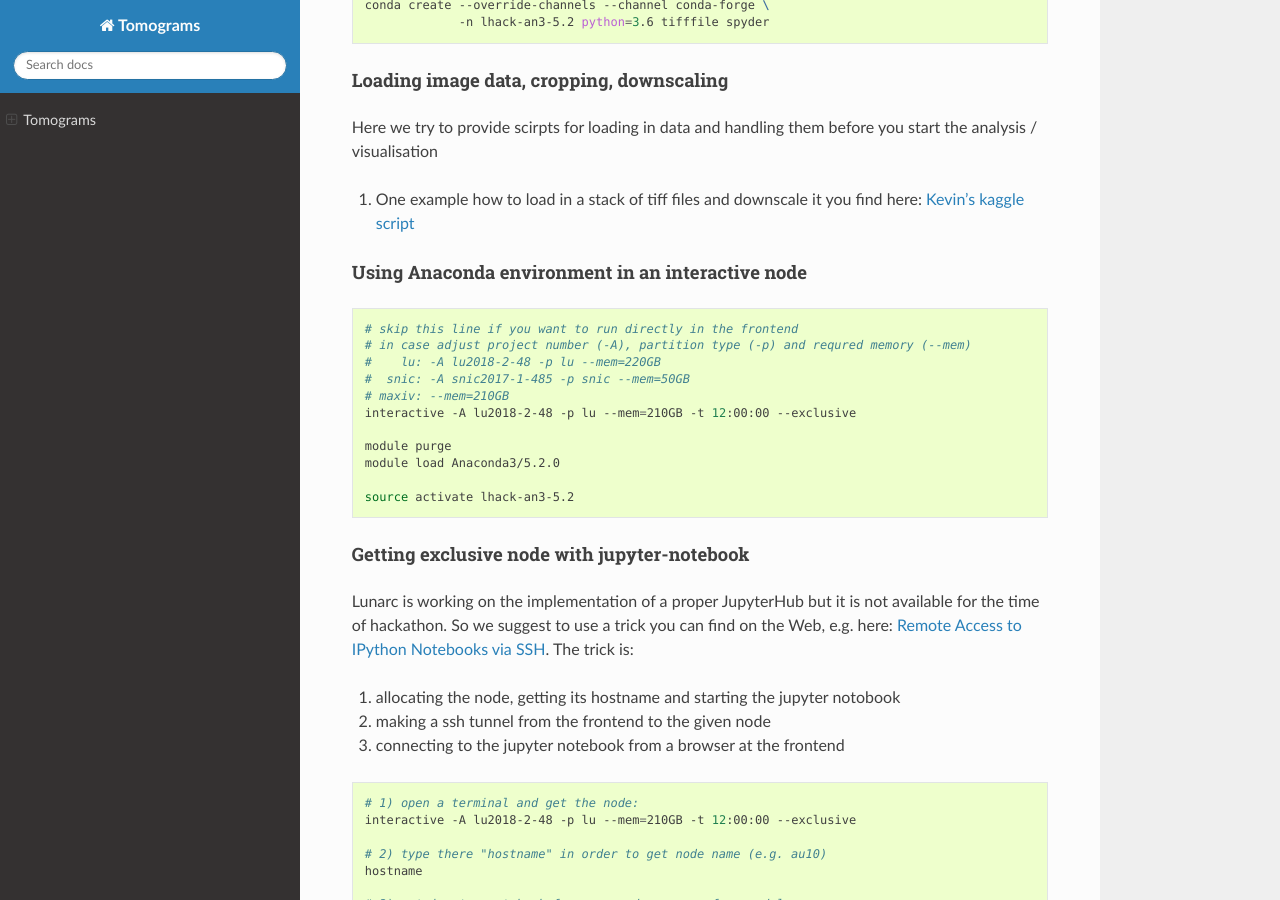
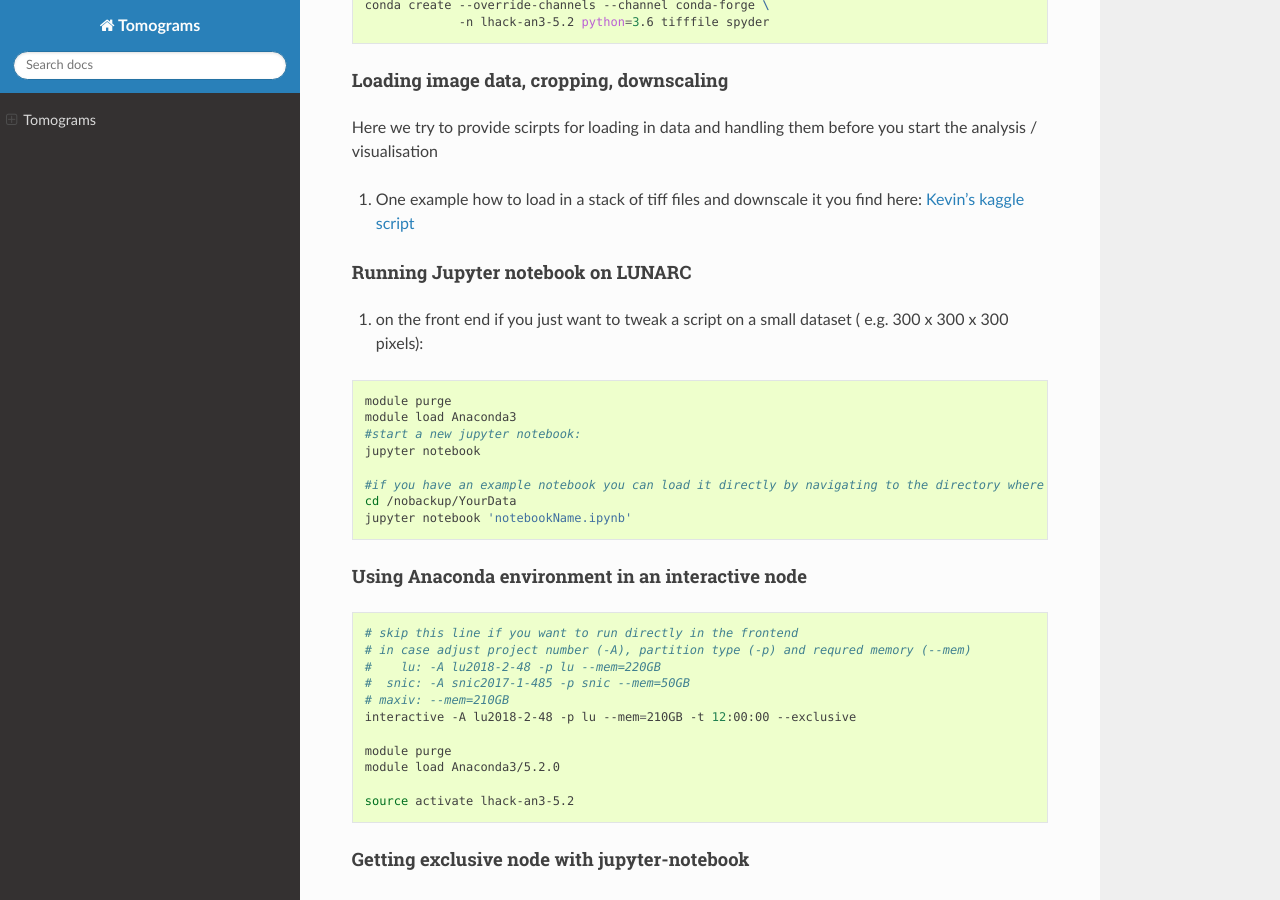
Before and after one commit to tomograms/tomograms-doc, a Sphinx documentation site: the page built from doc/source/index.md, in a window 1280 px wide and 900 px high, scrolled down 714 px. Built offline with Sphinx 7.4.7 and the Read the Docs theme 2.0.0, drawn with Linux system fonts in a browser that asks for light colours.

Commit message:
Update index.md

````diff
--- a/doc/source/index.md
+++ b/doc/source/index.md
@@ -33,6 +33,20 @@ Here we try to provide scirpts for loading in data and handling them before you
 
 1. One example how to load in a stack of tiff files and downscale it you find here:
 [Kevin's kaggle script](https://www.kaggle.com/kmader/simple-loading-and-processing)
+
+#### Running Jupyter notebook on LUNARC
+
+1. on the front end if you just want to tweak a script on a small dataset ( e.g. 300 x 300 x 300 pixels):
+```bash
+module purge
+module load Anaconda3
+#start a new jupyter notebook:
+jupyter notebook
+
+#if you have an example notebook you can load it directly by navigating to the directory where your script is. Easiest is if you navigate to the directory where your data is and put the python script there
+cd /nobackup/YourData
+jupyter notebook 'notebookName.ipynb'
+```
 
 
 #### Using Anaconda environment in an interactive node
````
